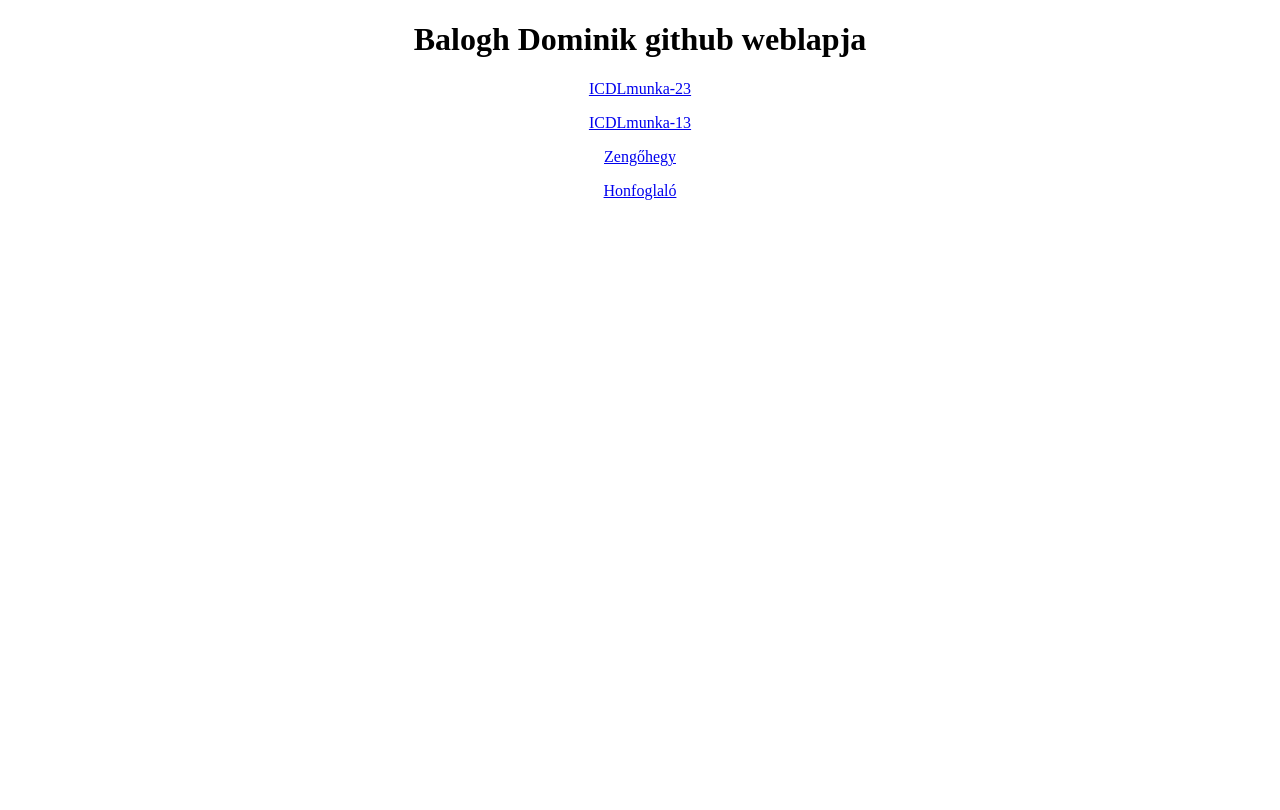
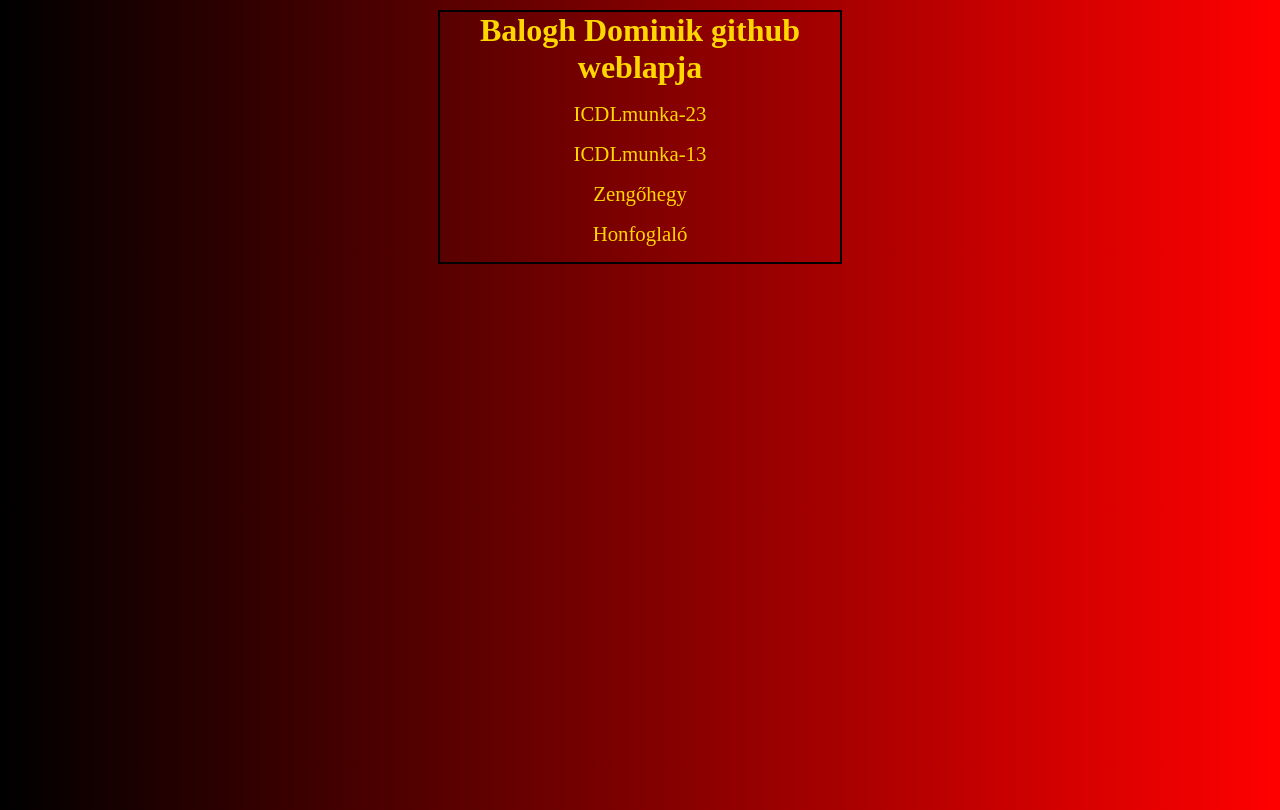
Before and after one commit to BDominik123/BDominik123.github.io, a plain HTML site: page index.html in a window 1280 px wide. Drawn offline with Linux system fonts and the light colour scheme.

Commit message:
Add files via upload

```diff
--- a/style.css
+++ b/style.css
@@ -1,4 +1,28 @@
 body{
-    text-align:center;
+    background-image: linear-gradient(90deg, black, red);
+    height: 100vh;
+    margin: 0;
+}
+h1{
+
+    width: 400px;
+    text-align: center;
+    margin: auto;
+
 
 }
+a{
+    font-size: 1.3em;
+    text-decoration: none;
+    color: gold;
+}
+
+.container{
+    border: 2px solid black;
+    width: 400px;
+    margin: auto;
+    margin-top: 10px;
+    text-align: center;
+    vertical-align: middle;
+    color: gold;
+}
```
